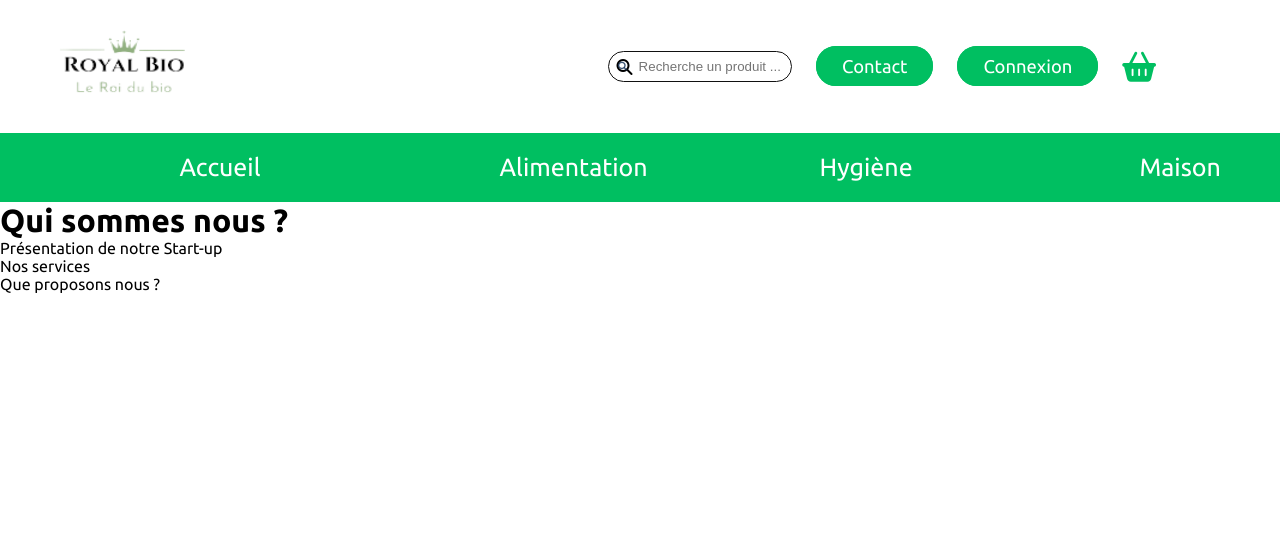
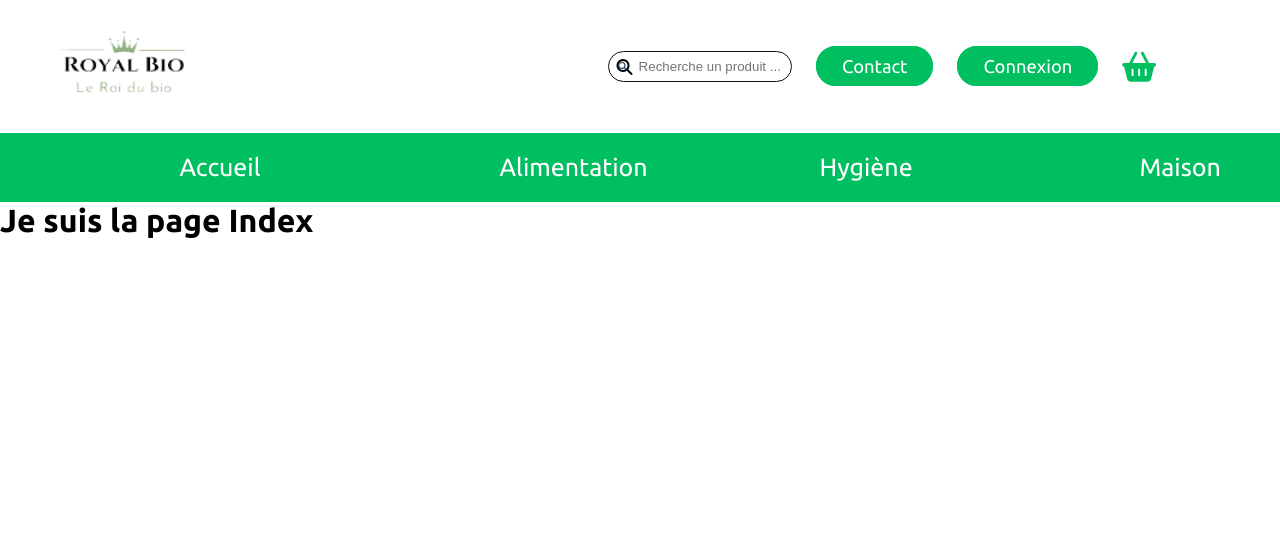
Before and after one commit to IUT-Blagnac/sae3-01-devapp-g2b-11, a PHP site: page / in a window 1280 px wide. Shown: the top 533 px of the page. Run offline with PHP 8.4, Linux system fonts and the light colour scheme.

Commit message:
Ajout de la branch 01-page-accueil

```diff
--- a/Site e-commerce/index.php
+++ b/Site e-commerce/index.php
@@ -13,24 +13,7 @@
 <body>
     <?php include "src/include/header.php" ?>
     <main>
-        <div class="about">
-            <div class="title"><h1>Qui sommes nous ?</h1></div>
-            <div class="subtitle">Présentation de notre Start-up</div>
-
-            <div class="container">
-
-            </div>
-        </div>
-
-        <div class="services">
-            <div class="title">Nos services</div>
-            <div class="subtitle">Que proposons nous ?</div>
-
-            <div class="container">
-
-            </div>
-        </div>
-
+        <h1>Je suis la page Index</h1>
     </main>
     <?php include "src/include/footer.php" ?>
 </body>
```
